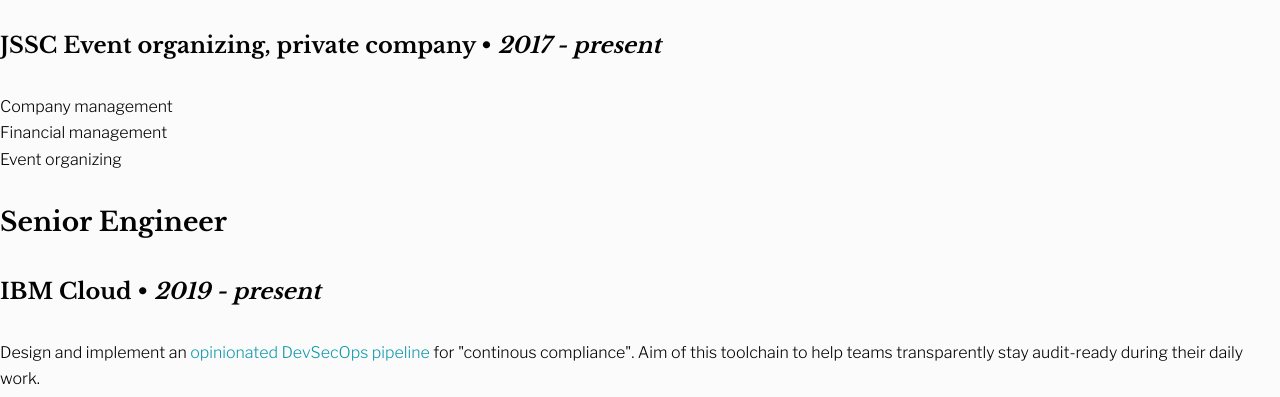
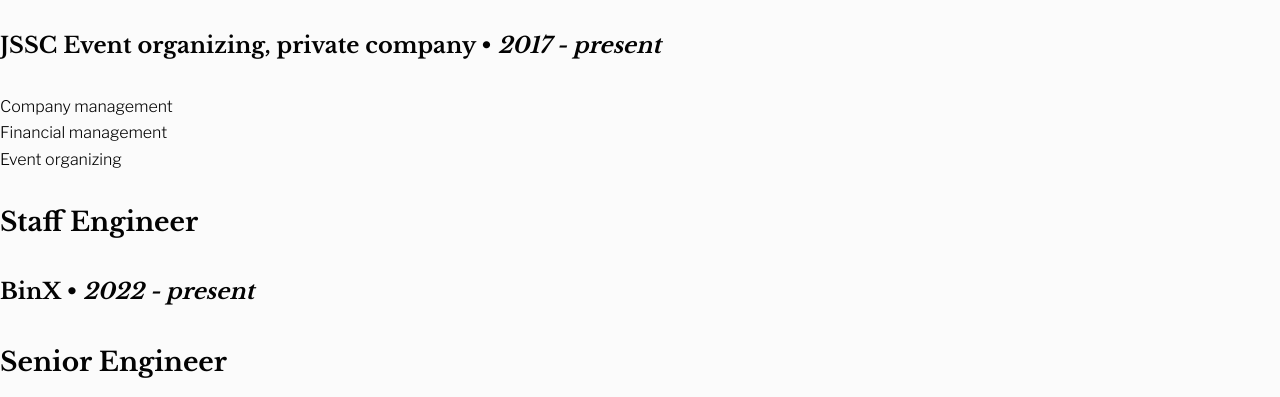
Before and after one commit to necccc/nec.is, a Gatsby site: page /working in a window 1280 px wide. Shown: the part 374-771 px from the top of the page. Built offline with nearby package versions, Linux system fonts and the light colour scheme; Gatsby itself is replaced by a stand-in of ours.

Commit message:
Update working.js

```diff
--- a/src/pages/working.js
+++ b/src/pages/working.js
@@ -39,8 +39,14 @@
                 <li>Event organizing</li>
             </ul>
 
+            <h3>Staff Engineer</h3>
+            <h4>BinX • <em>2022 - present</em></h4>
+            <ul>
+              <li></li>
+            </ul>
+
             <h3>Senior Engineer</h3>
-            <h4>IBM Cloud • <em>2019 - present</em></h4>
+            <h4>IBM Cloud • <em>2019 - 2022</em></h4>
             <ul>
               <li>Design and implement an <a href="https://www.ibm.com/cloud/blog/announcements/devsecops-reference-implementation-for-audit-ready-compliance-across-development-teams">opinionated DevSecOps pipeline</a> for "continous compliance".
               Aim of this toolchain to help teams transparently stay audit-ready during their daily work.</li>
```
